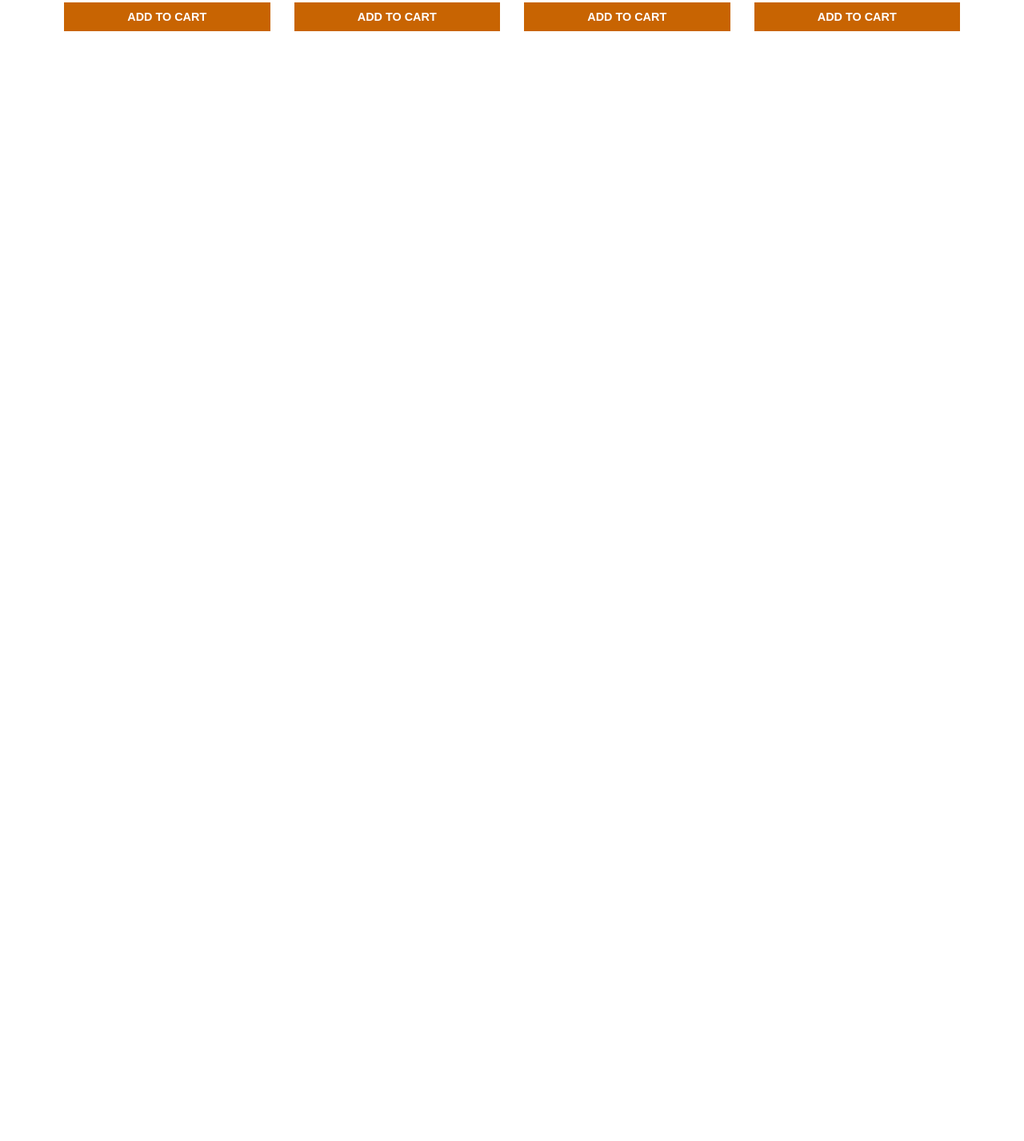
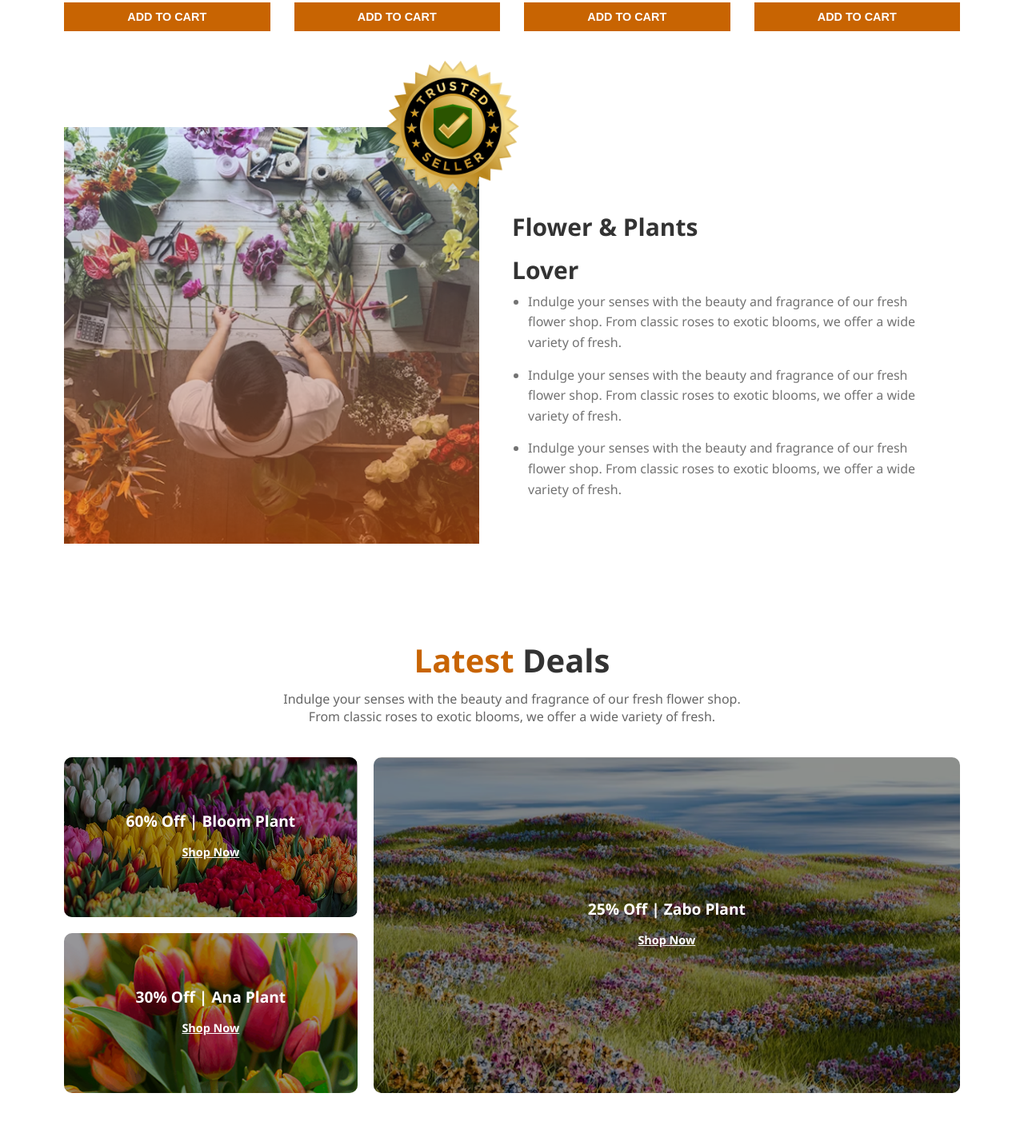
Before and after one commit to SanzidaKona/konaaa-github-repo, a plain HTML site: page index.html in a window 1280 px wide. Shown: the part 1613-3040 px from the top of the page at 80% size. Before the commit the page ends 1712 px from the top, so only its background shows below. Drawn offline with Linux system fonts and the light colour scheme.

Commit message:
flower lover and deal section

```diff
--- a/index.html
+++ b/index.html
@@ -244,6 +244,201 @@
       }
     }
 
+.flower-section {
+      max-width: 1200px;
+      margin: auto;
+      padding: 60px 40px;
+    }
+
+    .flower-container {
+      display: flex;
+      background-color: #ffffff;
+    }
+
+    .image-container {
+      position: relative;
+      flex: 1;
+    }
+
+    .main-image {
+      width: 98%;
+      height: 90%;
+      object-fit: cover;
+    }
+
+    .badge {
+      background: transparent;
+      position: absolute;
+      top: -20%;
+      bottom: 10%;
+      left: 70%;
+      width: 230px;
+      height: auto;
+    }
+
+    .text-container {
+      flex: 1;
+      padding: 30px;
+      display: flex;
+      flex-direction: column;
+      justify-content: center;
+    }
+
+    .text-container h1 {
+      font-size: 30px;
+      line-height: 1.8;
+    }
+
+    .text-container ul {
+      list-style-type: disc;
+      padding-left: 20px;
+      color: #737373;
+    }
+
+    .text-container li {
+      margin-bottom: 15px;
+      font-size: 16px;
+      line-height: 1.6;
+    }
+
+    .heading-mobile {
+      display: none;
+    }
+
+    @media (max-width: 768px) {
+      .flower-container {
+        flex-direction: column;
+      }
+
+      .heading-desktop {
+        display: none;
+      }
+
+      .heading-mobile {
+        display: inline;
+      }
+
+      .badge {
+        width: 0px;
+        top: 10px;
+        left: 10px;
+      }
+
+      .text-container {
+        padding: 20px;
+      }
+
+      .text-container li {
+        font-size: 15px;
+      }
+    }
+
+    /* Deals Section */
+    .title {
+      text-align: center;
+      margin-bottom: 10px;
+      font-size: 2.5rem;
+    }
+
+    .title span {
+      color: rgb(200, 100, 2);
+    }
+
+    .subtitle {
+      text-align: center;
+      max-width: 600px;
+      margin: 0 auto 40px;
+      font-size: 1rem;
+      color: #666;
+    }
+
+    .deals-wrapper {
+      display: flex;
+      flex-wrap: wrap;
+      gap: 20px;
+      padding: 0 40px 60px;
+      max-width: 1200px;
+      margin: auto;
+    }
+
+    .left-column {
+      flex: 1;
+      display: flex;
+      flex-direction: column;
+      gap: 20px;
+    }
+
+    .right-column {
+      flex: 2;
+    }
+
+    .deal-card {
+      position: relative;
+      border-radius: 10px;
+      overflow: hidden;
+      height: 100%;
+    }
+
+    .deal-card img {
+      width: 100%;
+      height: 100%;
+      object-fit: cover;
+      display: block;
+    }
+
+    .deal-content {
+      position: absolute;
+      top: 0;
+      left: 0;
+      width: 100%;
+      height: 100%;
+      background: rgba(0, 0, 0, 0.4);
+      color: #fff;
+      display: flex;
+      flex-direction: column;
+      justify-content: center;
+      align-items: center;
+      text-align: center;
+      padding: 20px;
+    }
+
+    .deal-content h3 {
+      font-size: 1.2rem;
+      margin-bottom: 10px;
+    }
+
+    .deal-content a {
+      color: #fff;
+      padding: 6px 12px;
+      border-radius: 5px;
+      text-decoration: underline;
+      font-weight: bold;
+      font-size: 0.9rem;
+    }
+
+    .right-column .deal-card {
+      min-height: 320px;
+    }
+
+    .deal-small {
+      min-height: 150px;
+    }
+
+    @media (max-width: 768px) {
+      .deals-wrapper {
+        flex-direction: column;
+      }
+
+      .left-column,
+      .right-column {
+        width: 100%;
+      }
+
+      .right-column .deal-card {
+        min-height: 200px;
+      }
+    }
+
 </style>
 </head>
 <body>
@@ -333,6 +528,61 @@
       </div>
     </div>
   </section>
+  <section class="flower-section">
+    <div class="flower-container">
+      <div class="image-container">
+        <img src="./assets/flower-store.png" alt="Flower arrangement" class="main-image">
+        <img src="./assets/trusted-badge.png" alt="Trusted Seller Badge" class="badge">
+      </div>
+      <div class="text-container">
+        <h1>
+          <span class="heading-desktop">Flower & Plants <br>Lover</span>
+          <span class="heading-mobile">Flower & Plants Lover</span>
+        </h1>
+        <ul>
+           <li>Indulge your senses with the beauty and fragrance of our fresh flower shop. From classic roses to exotic blooms, we offer a wide variety of fresh.</li>
+          <li>Indulge your senses with the beauty and fragrance of our fresh flower shop. From classic roses to exotic blooms, we offer a wide variety of fresh.</li>
+          <li>Indulge your senses with the beauty and fragrance of our fresh flower shop. From classic roses to exotic blooms, we offer a wide variety of fresh.</li>
+
+        </ul>
+      </div>
+    </div>
+  </section>
+
+  <section>
+    <h2 class="title"><span>Latest</span> Deals</h2>
+    <p class="subtitle">
+      Indulge your senses with the beauty and fragrance of our fresh flower shop.
+      From classic roses to exotic blooms, we offer a wide variety of fresh.
+    </p>
+    <div class="deals-wrapper">
+      <div class="left-column">
+        <div class="deal-card deal-small">
+          <img src="./assets/deal-bloom.png" alt="Bloom Plant">
+          <div class="deal-content">
+            <h3>60% Off | Bloom Plant</h3>
+            <a href="#">Shop Now</a>
+          </div>
+        </div>
+        <div class="deal-card deal-small">
+          <img src="./assets/deal-ana.png" alt="Ana Plant">
+          <div class="deal-content">
+            <h3>30% Off | Ana Plant</h3>
+            <a href="#">Shop Now</a>
+          </div>
+        </div>
+      </div>
+      <div class="right-column">
+        <div class="deal-card">
+          <img src="./assets/deal-zabo.png" alt="Zabo Plant">
+          <div class="deal-content">
+            <h3>25% Off | Zabo Plant</h3>
+            <a href="#">Shop Now</a>
+          </div>
+        </div>
+      </div>
+    </div>
+  </section>
 
 
 
```
